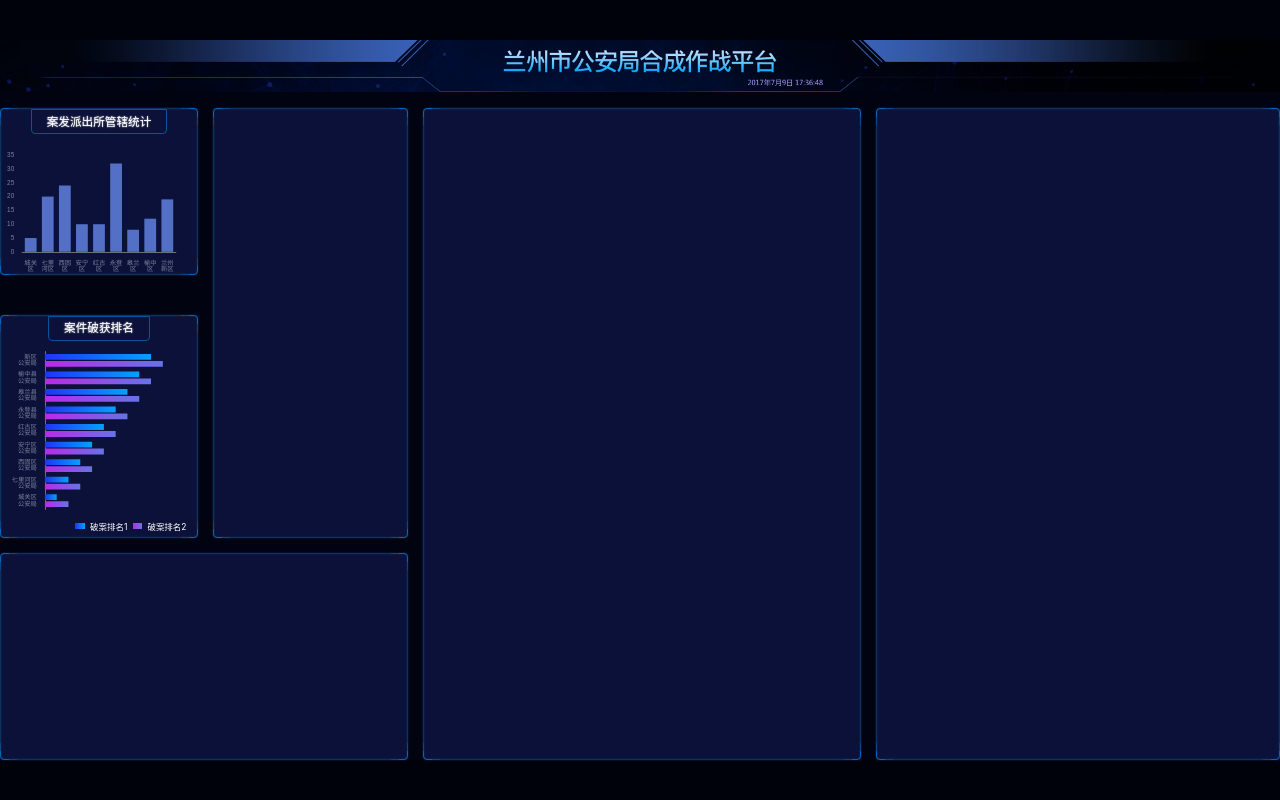
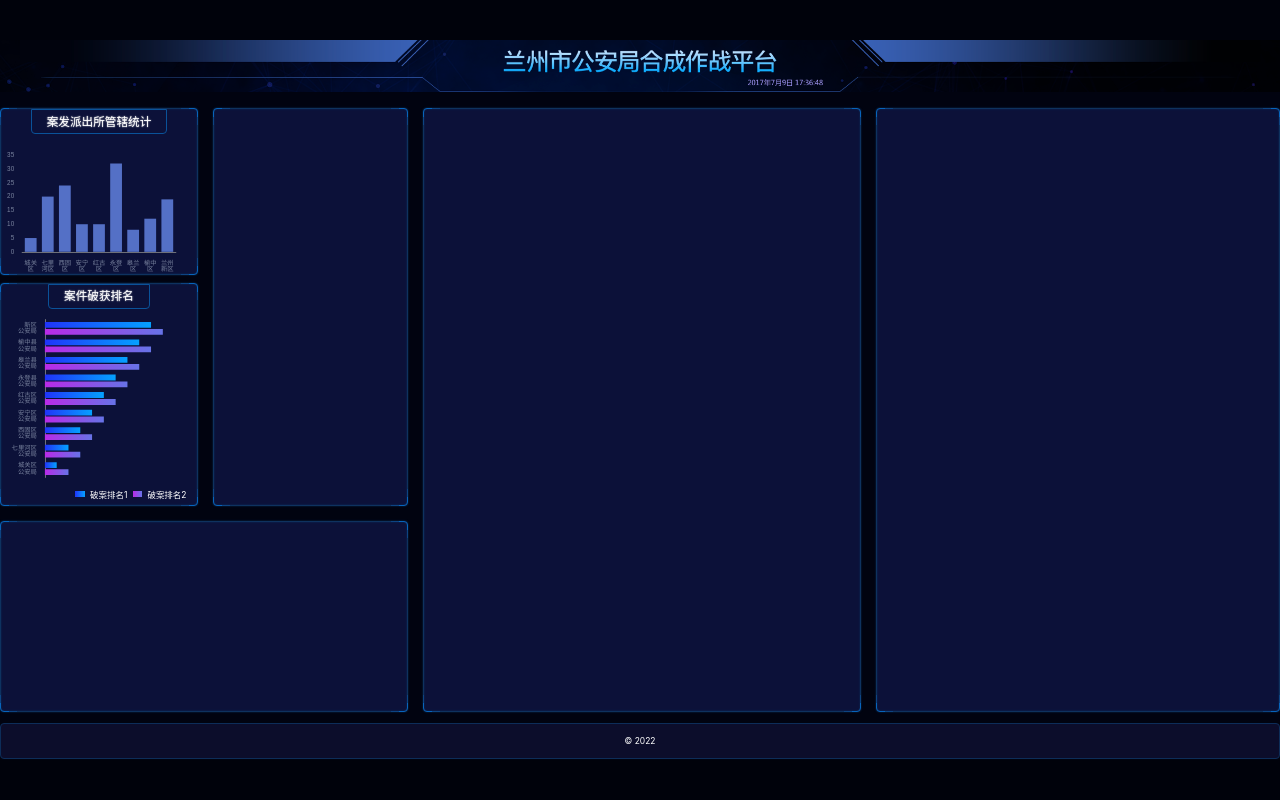
Before and after one commit to Drwna/bigScreen, a React (Vite) app: page /#/ in a window 1280 px wide. Built offline with nearby package versions, Linux system fonts and the light colour scheme.

Commit message:
制作 footer

```diff
--- a/index.html
+++ b/index.html
@@ -19,7 +19,7 @@
 </script>
 <div id="root"></div>
 <script>
-    root.style.width = pageWidth + 'px'
+    // root.style.width = pageWidth + 'px'
     root.style.height = pageHeight + 'px'
     root.style.marginTop = (clientHeight - pageHeight) / 2 + 'px'
 </script>
--- a/src/pages/home.scss
+++ b/src/pages/home.scss
@@ -10,8 +10,22 @@
   > header {
     height: px(99);
     background-size: cover;
+    width: px(2420);
+    margin: 0 auto;
+  }
+  > footer {
+    height: px(68);
+    border: 1px solid #0d2d59;
+    margin: px(20) 0 1px;
+    border-radius: 4px;
+    background: #0c0d2b;
+    display: flex;
+    align-items: center;
+    justify-content: center;
   }
   > main {
+    width: px(2420);
+    margin: 0 auto;
     padding-top: px(30);
     flex: 1;
     display: grid;
@@ -20,9 +34,7 @@
       "box3 box3 box4 box5" 363fr / 366fr 361fr 811fr 747fr;
     grid-column-gap: px(28);
     grid-row-gap: px(28);
-    > section {
-      text-align: center;
-    }
+    > section {text-align: center;}
     .bordered {
       border: 1px solid #0764bc;
       border-radius: 4px;
@@ -87,11 +99,6 @@
     }
     .破获排名 {
       height: px(423);
-    }
-    .chart {
-      flex: 1;
-      width: 100%;
-    }
       .legend {
         display: flex;
         align-items: center;
@@ -100,8 +107,7 @@
         padding: 0 px(20) px(10);
         > .first, > .second {
           display: inline-block;
-        width: px(18);
-        height: px(12);
+          width: px(18); height: px(12);
           background: red; margin: 0 px(10);
         }
         .first {
@@ -113,3 +119,4 @@
       }
     }
   }
+}
--- a/src/pages/home.tsx
+++ b/src/pages/home.tsx
@@ -22,6 +22,9 @@ export const Home = () => {
         <section className="bordered section4"></section>
         <section className="bordered section5"></section>
       </main>
+      <footer>
+        &copy; 2022
+      </footer>
     </div>
   );
 };
```
Lines whose indentation alone changed are shown as unchanged.
